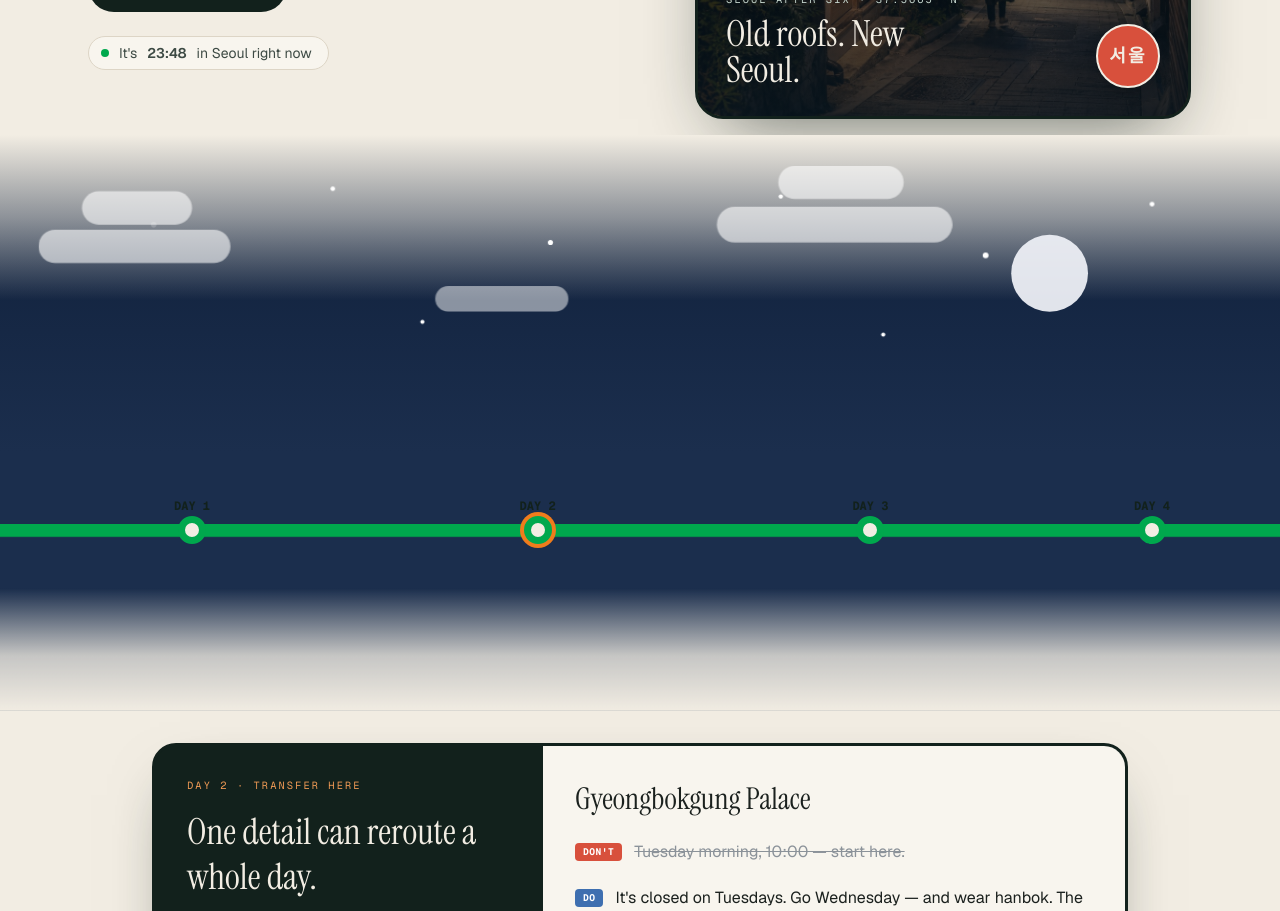
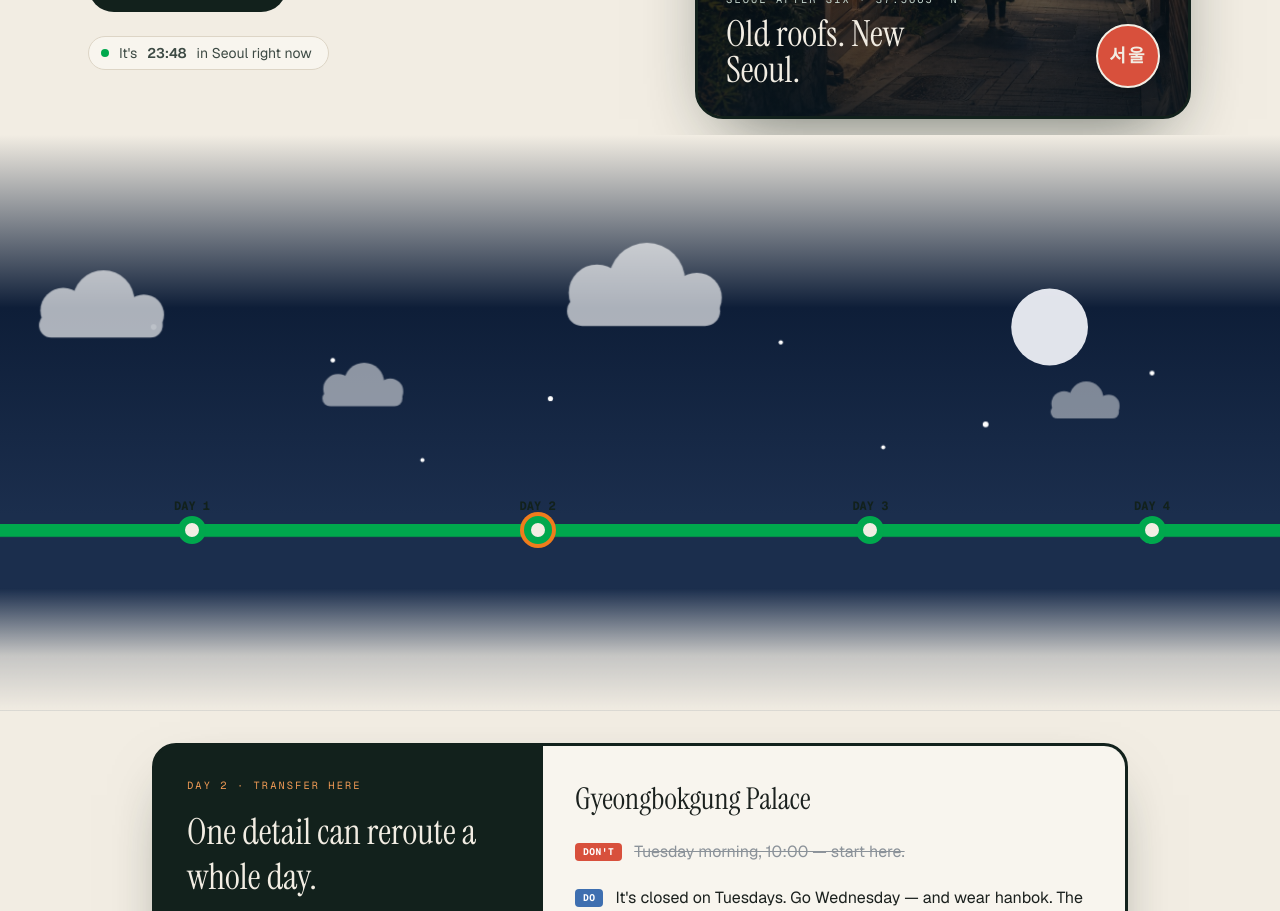
Before and after one commit to ssunie2/korea-travel-consulting, a Next.js app: page / in a window 1280 px wide. Shown: the part 560-1471 px from the top of the page. Built offline with nearby package versions, Linux system fonts and the light colour scheme.

Commit message:
베이지에서 하늘로 이어지는 그러데이션, 구름 모양 개선, 구름·해 위치 하향

```diff
--- a/app/page.tsx
+++ b/app/page.tsx
@@ -173,7 +173,7 @@ type Scene = {
   /** 전동차 높이. DAY 글자 바로 위를 달리게 맞춘 값 (장면마다 다르다) */
   trainY: number;
   rideClass: string;
-  clouds: { x: number; y: number; w: number; h: number; o?: number }[];
+  clouds: { x: number; y: number; s: number; o?: number }[];
   stars: { cx: number; cy: number; r: number; delay: string }[];
 };
 
@@ -190,21 +190,20 @@ const WIDE: Scene = {
   trainY: 85,
   rideClass: "ktc-train",
   clouds: [
-    { x: 70, y: 74, w: 150, h: 26 },
-    { x: 104, y: 44, w: 86, h: 26 },
-    { x: 600, y: 56, w: 184, h: 28 },
-    { x: 648, y: 24, w: 98, h: 26 },
-    { x: 380, y: 118, w: 104, h: 20, o: 0.85 },
+    { x: 60, y: 112, s: 1.05 },
+    { x: 470, y: 92, s: 1.3 },
+    { x: 285, y: 182, s: 0.68, o: 0.8 },
+    { x: 855, y: 196, s: 0.58, o: 0.7 },
   ],
   stars: [
-    { cx: 120, cy: 70, r: 2.2, delay: "0s" },
-    { cx: 260, cy: 42, r: 1.8, delay: ".7s" },
-    { cx: 430, cy: 84, r: 2, delay: "1.4s" },
-    { cx: 610, cy: 48, r: 1.7, delay: ".4s" },
-    { cx: 770, cy: 94, r: 2.3, delay: "2s" },
-    { cx: 900, cy: 54, r: 1.9, delay: "1.1s" },
-    { cx: 330, cy: 146, r: 1.6, delay: "2.6s" },
-    { cx: 690, cy: 156, r: 1.6, delay: ".2s" },
+    { cx: 120, cy: 150, r: 2.2, delay: "0s" },
+    { cx: 260, cy: 176, r: 1.8, delay: ".7s" },
+    { cx: 430, cy: 206, r: 2, delay: "1.4s" },
+    { cx: 610, cy: 162, r: 1.7, delay: ".4s" },
+    { cx: 770, cy: 226, r: 2.3, delay: "2s" },
+    { cx: 900, cy: 186, r: 1.9, delay: "1.1s" },
+    { cx: 330, cy: 254, r: 1.6, delay: "2.6s" },
+    { cx: 690, cy: 244, r: 1.6, delay: ".2s" },
   ],
 };
 
@@ -227,18 +226,16 @@ const NARROW: Scene = {
   trainY: 69,
   rideClass: "ktc-train-n",
   clouds: [
-    { x: 30, y: 70, w: 100, h: 22 },
-    { x: 55, y: 40, w: 62, h: 22 },
-    { x: 268, y: 58, w: 118, h: 24 },
-    { x: 300, y: 26, w: 70, h: 22 },
-    { x: 178, y: 118, w: 70, h: 18, o: 0.85 },
+    { x: 12, y: 118, s: 0.85 },
+    { x: 210, y: 92, s: 1.0 },
+    { x: 118, y: 190, s: 0.58, o: 0.8 },
   ],
   stars: [
-    { cx: 60, cy: 70, r: 2.2, delay: "0s" },
-    { cx: 150, cy: 42, r: 1.8, delay: ".7s" },
-    { cx: 244, cy: 88, r: 2, delay: "1.4s" },
-    { cx: 340, cy: 48, r: 1.7, delay: ".4s" },
-    { cx: 424, cy: 96, r: 2.3, delay: "2s" },
+    { cx: 60, cy: 152, r: 2.2, delay: "0s" },
+    { cx: 150, cy: 182, r: 1.8, delay: ".7s" },
+    { cx: 244, cy: 216, r: 2, delay: "1.4s" },
+    { cx: 340, cy: 166, r: 1.7, delay: ".4s" },
+    { cx: 424, cy: 232, r: 2.3, delay: "2s" },
   ],
 };
 
@@ -360,24 +357,21 @@ function MetroScene({
       aria-label={`A subway line. DAY 1 through ${last} are the stations, and a train runs along it. The sky matches the current time in Seoul.`}
     >
       <defs>
-        <linearGradient id={`ktc-head-${scene.id}`} x1="0" y1="0" x2="0" y2="1">
-          <stop offset="0" stopColor={PAPER} stopOpacity="1" />
-          <stop offset=".5" stopColor={PAPER} stopOpacity=".55" />
-          <stop offset="1" stopColor={PAPER} stopOpacity="0" />
-        </linearGradient>
         <linearGradient id={`ktc-foot-${scene.id}`} x1="0" y1="0" x2="0" y2="1">
           <stop offset="0" stopColor={PAPER} stopOpacity="0" />
           <stop offset=".55" stopColor={PAPER} stopOpacity=".8" />
           <stop offset="1" stopColor={PAPER} stopOpacity="1" />
         </linearGradient>
         {/*
-          하늘은 **한 장의 그러데이션**이다. 전에는 진한 파랑 사각형 위에 옅은 파랑을
-          겹쳐 놨는데, 두 색이 만나는 자리에 가로선이 그대로 보였다.
-          위에서 아래로 한 번에 옅어지게 하면 선이 아예 생기지 않는다.
+          하늘 한 장. **바탕색(크림)에서 시작해서** 파랑으로 넘어간다.
+          전에는 파란 하늘 위에 크림색을 반투명으로 덮어 위쪽을 지웠는데,
+          두 색이 알파로 섞이는 구간이 탁해지면서 오히려 경계가 도드라졌다.
+          색을 직접 이어붙이면 섞이는 자리가 없고, 위쪽 글 영역과 한 면이 된다.
         */}
         <linearGradient id={`ktc-sky-${scene.id}`} x1="0" y1="0" x2="0" y2="1">
-          <stop offset="0" stopColor={sky.top} />
-          <stop offset="0.55" stopColor={sky.bottom} />
+          <stop offset="0" stopColor={PAPER} />
+          <stop offset="0.30" stopColor={sky.top} />
+          <stop offset="0.66" stopColor={sky.bottom} />
           <stop offset="1" stopColor={sky.bottom} />
         </linearGradient>
         <clipPath id={`ktc-cut-${scene.id}`}>
@@ -387,8 +381,6 @@ function MetroScene({
 
       <g clipPath={`url(#ktc-cut-${scene.id})`}>
         <rect width={scene.w} height="450" fill={`url(#ktc-sky-${scene.id})`} />
-        {/* 위쪽을 바탕색으로 녹인다. 글과 그림이 맞닿는 선이 안 생긴다 */}
-        <rect width={scene.w} height="129" fill={`url(#ktc-head-${scene.id})`} />
 
         {sky.stars > 0 && (
           <g opacity={sky.stars} fill="#FFFFFF">
@@ -406,19 +398,20 @@ function MetroScene({
         )}
 
         {/* 해 또는 달 */}
-        <circle cx={scene.orbX} cy="108" r="30" fill={sky.orb} opacity={sky.orbOpacity} />
+        <circle cx={scene.orbX} cy="150" r="30" fill={sky.orb} opacity={sky.orbOpacity} />
 
-        <g className="ktc-clouds" fill="#FFFFFF" opacity={0.55 + sky.haze * 0.45}>
+        {/*
+          구름. 둥근 사각형을 쌓으면 뭉툭해 보여서, **덩어리 세 개와 아랫면**으로 그린다.
+          겹쳐도 얼룩이 안 지는 이유는 투명도를 낱개가 아니라 g 에 한 번만 주기 때문이다.
+        */}
+        <g className="ktc-clouds" fill="#FFFFFF" opacity={0.62 + sky.haze * 0.38}>
           {scene.clouds.map((c) => (
-            <rect
-              key={`${c.x}-${c.y}`}
-              x={c.x}
-              y={c.y}
-              width={c.w}
-              height={c.h}
-              rx={c.h / 2}
-              opacity={c.o}
-            />
+            <g key={`${c.x}-${c.y}`} transform={`translate(${c.x},${c.y}) scale(${c.s})`} opacity={c.o}>
+              <circle cx="28" cy="24" r="17" />
+              <circle cx="58" cy="17" r="23" />
+              <circle cx="88" cy="27" r="15" />
+              <rect x="10" y="26" width="92" height="18" rx="9" />
+            </g>
           ))}
         </g>
 
```
